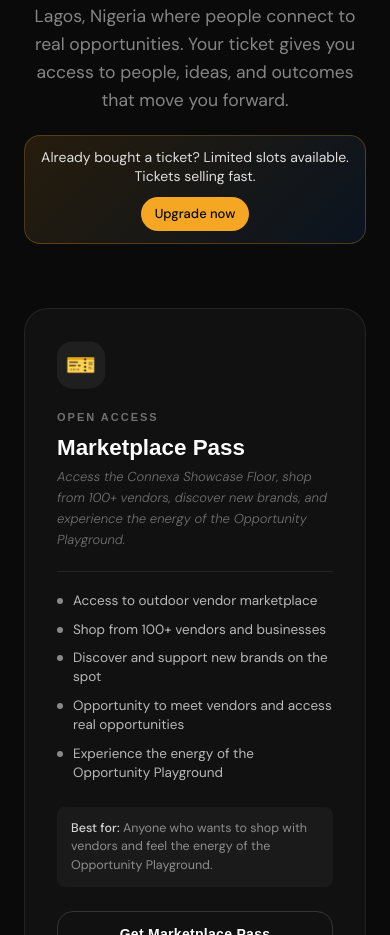
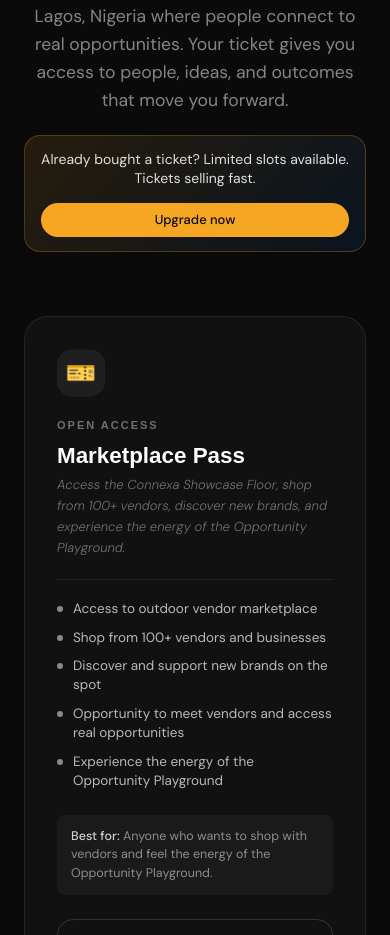
Before and after one commit to Zidepeoplenewaccount/connexa, a React (Vite) app: page / in a window 390 px wide. Shown: the part 4664-5599 px from the top of the page. Built offline with nearby package versions, Linux system fonts and the light colour scheme.

Commit message:
style(tickets): enlarge upgrade strip for longer urgency copy

```diff
--- a/src/components/Tickets.css
+++ b/src/components/Tickets.css
@@ -29,18 +29,25 @@
 
 .tickets-upgrade-strip {
   margin: 20px auto 0;
-  max-width: 520px;
+  max-width: 760px;
+  width: 100%;
   display: flex;
   align-items: center;
-  justify-content: center;
-  gap: 10px;
-  padding: 12px 16px;
+  justify-content: space-between;
+  gap: 14px;
+  padding: 14px 22px;
   border-radius: var(--radius-md);
   border: 1px solid rgba(245,166,35,0.25);
   background: linear-gradient(135deg, rgba(245,166,35,0.12), rgba(26,115,232,0.1));
   color: rgba(255,255,255,0.86);
   font-size: 14px;
   line-height: 1.4;
+}
+
+.tickets-upgrade-strip span {
+  flex: 1;
+  min-width: 0;
+  text-align: left;
 }
 
 .tickets-upgrade-link {
@@ -403,6 +410,13 @@
 @media (max-width: 640px) {
   .tickets-upgrade-strip {
     flex-direction: column;
+    align-items: stretch;
+    text-align: center;
+    padding: 14px 16px;
+  }
+
+  .tickets-upgrade-strip span {
+    text-align: center;
   }
 
   .tickets-grid {
```
